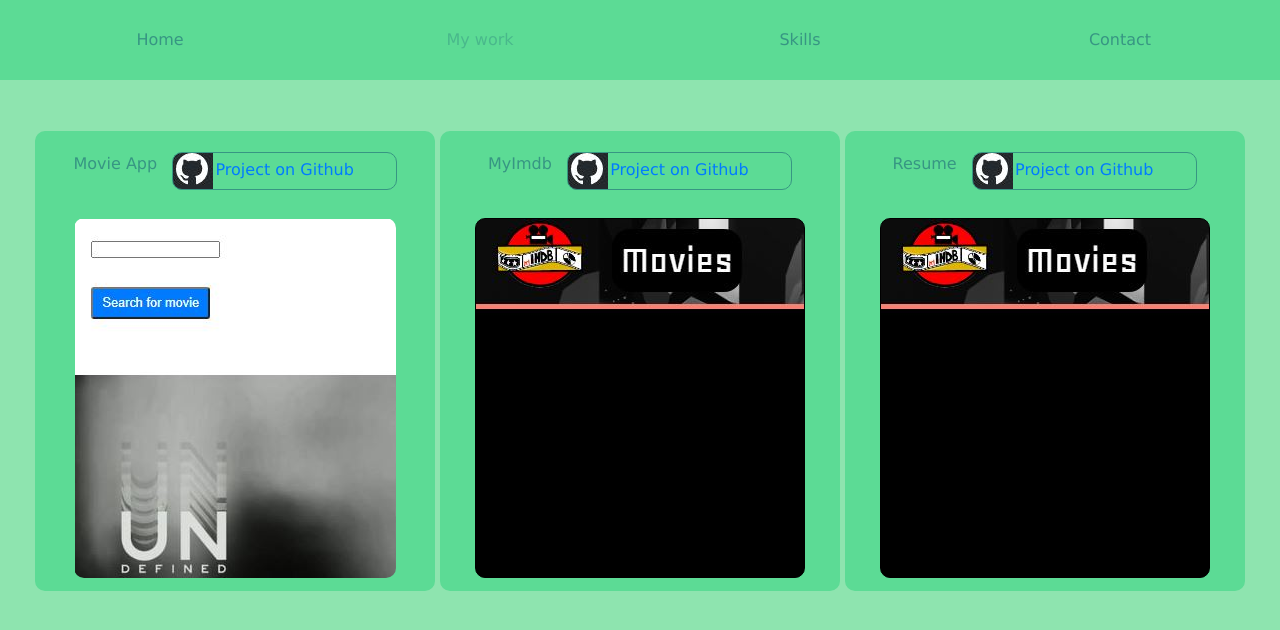
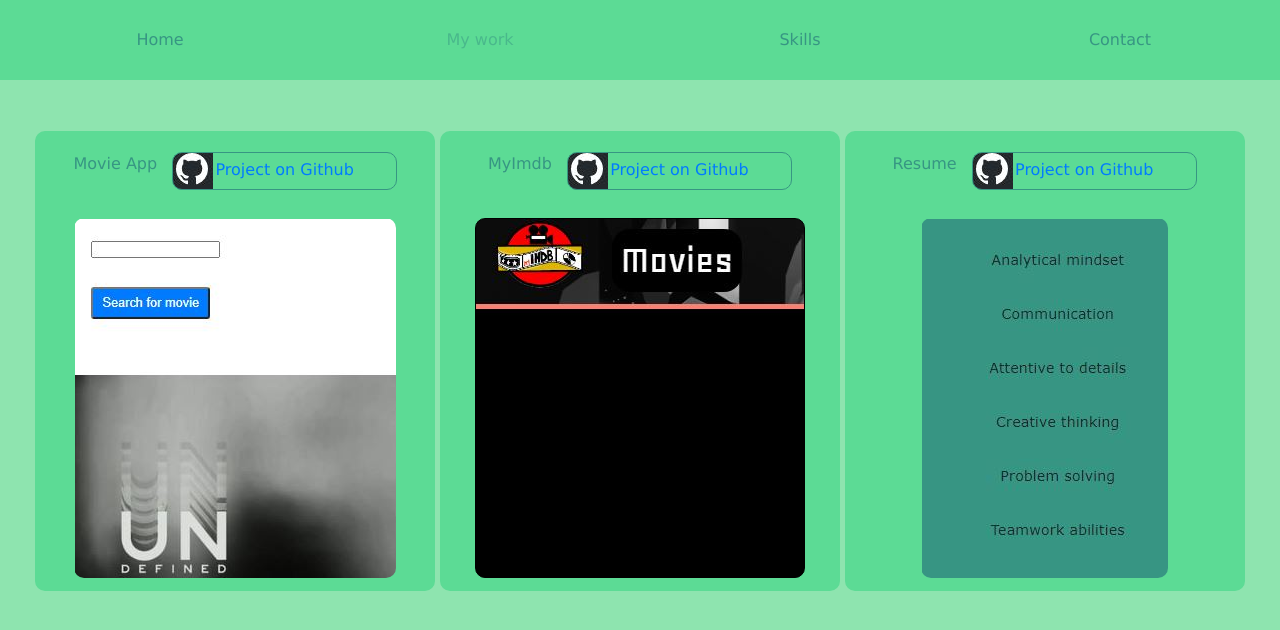
Before and after one commit to Boo1122/resumeProject, a React (Create React App) app in the folder resume/: page /work in a window 1280 px wide. Shown: the top 630 px of the page. Built offline with nearby package versions, Linux system fonts and the light colour scheme.

Commit message:
final touches

```diff
--- a/resume/src/components/Contact/Contact.css
+++ b/resume/src/components/Contact/Contact.css
@@ -21,12 +21,12 @@ body, html {
   background-color:#379683;
   text-align:center;
   border-radius:10px;
-  transition: transform 1s;
+  transition: transform 1.5s;
 }
 
 
 .detailed:hover {
-    transform: scale(1.4)
+    transform: scale(1.3)
 }
 
 .contact {
@@ -39,6 +39,10 @@ body, html {
   font-style: italic;
   color:#5CDB95;
 
+}
+
+#container {
+  margin:0;
 }
 
 .resume {
--- a/resume/src/components/Contact/Contact.jsx
+++ b/resume/src/components/Contact/Contact.jsx
@@ -7,7 +7,7 @@ import { SocialFollow } from '../SocialFollow';
 export function Contact() {
 
     return (
-        <div>
+        <div id='container'>
         <div className='detailed'>
             <section>
                 <blockquote className='contact'>
--- a/resume/src/components/MyWork/MyWork.css
+++ b/resume/src/components/MyWork/MyWork.css
@@ -61,6 +61,16 @@
 
 }
 
+.resumes {
+    border:1px solid transparent;
+    width:247px;
+    height:360px;
+    background-image:url('/resume.jpg');
+    background-repeat: no-repeat;
+    border-radius:10px;
+
+}
+
 a {
     margin:5px auto;
 }
--- a/resume/src/components/MyWork/MyWorkPage.jsx
+++ b/resume/src/components/MyWork/MyWorkPage.jsx
@@ -17,7 +17,7 @@ export function MyWorkPage() {
                 <div className='projects'>
                     Resume
                     <p className='icon'><a href="https://github.com/Boo1122/resumeProject">Project on Github</a> </p>
-                    <div className='imdb'></div>
+                    <div className='resumes'></div>
                 </div>
             </div>
         );
--- a/resume/src/components/SocialFollow.css
+++ b/resume/src/components/SocialFollow.css
@@ -1,17 +1,17 @@
 .social {
-    margin: 40px auto;
+    margin: 15px auto;
     display:flex;
     justify-content: space-around;
     border: 2px solid #5CDB95;
     padding: 20px 20px;
     width: 60%;
     border-radius: 10px;
-    transition: transform .8s;
+    transition: transform 1.5s;
 
 }
 
 .social:hover {
-    transform: scale(1.3)
+    transform: scale(1.4)
 }
 
 .social h4 {
@@ -27,7 +27,7 @@
         justify-content: space-around;
         border: 2px solid #5CDB95;
         padding: 20px 20px;
-        width: 60%;
+        width: 55%;
         border-radius: 10px;
         transition: transform .8s;
         font-size: 22px;
```
Also changed, not shown: resume/public/github.jpg (deleted), resume/public/resume.JPG (added).
